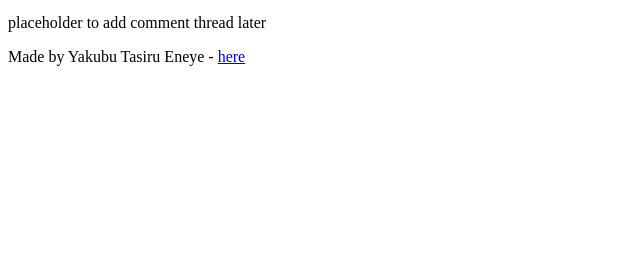
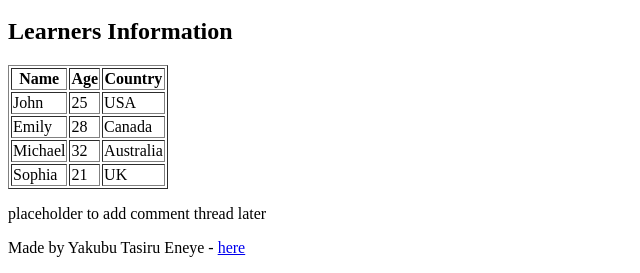
Before and after one commit to Yakubu-Tasir/My_First_Portfolio, a plain HTML site: page html_basic/index.html in a window 1280 px wide. Shown: the part 651-924 px from the top of the page, without its empty margins (0-640 px from the left). Before the commit the page ends 800 px from the top, so only its background shows below. Drawn offline with Linux system fonts and the light colour scheme.

Commit message:
modified index.html adding a table

```diff
--- a/html_basic/index.html
+++ b/html_basic/index.html
@@ -23,6 +23,42 @@
         <a href="https://www.alxafrica.com/" target="_blank">
           <img src="https://i.ibb.co/gTDZZT8/ALX-Logo-07.png" alt="ALX Logo">
         </a>
+
+        <!-- Learners Table starts here -->
+        <h2>Learners Information</h2>
+        <table border="1">
+          <thead>
+            <tr>
+              <th>Name</th>
+              <th>Age</th>
+              <th>Country</th>
+            </tr>
+          </thead>
+          <tbody>
+            <tr>
+              <td>John</td>
+              <td>25</td>
+              <td>USA</td>
+            </tr>
+            <tr>
+              <td>Emily</td>
+              <td>28</td>
+              <td>Canada</td>
+            </tr>
+            <tr>
+              <td>Michael</td>
+              <td>32</td>
+              <td>Australia</td>
+            </tr>
+            <tr>
+              <td>Sophia</td>
+              <td>21</td>
+              <td>UK</td>
+            </tr>
+          </tbody>
+        </table>
+        <!-- Learners Table ends here -->
+
       </article>
 
       <aside>
```
